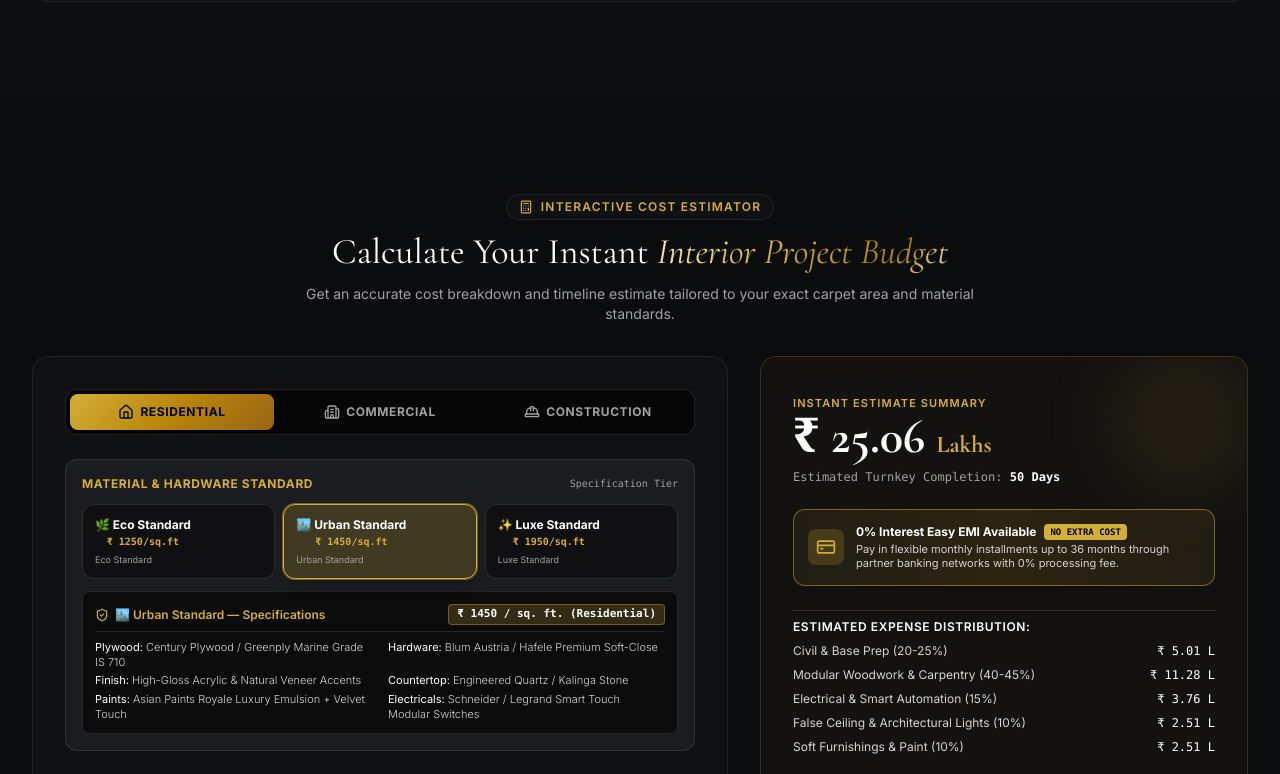
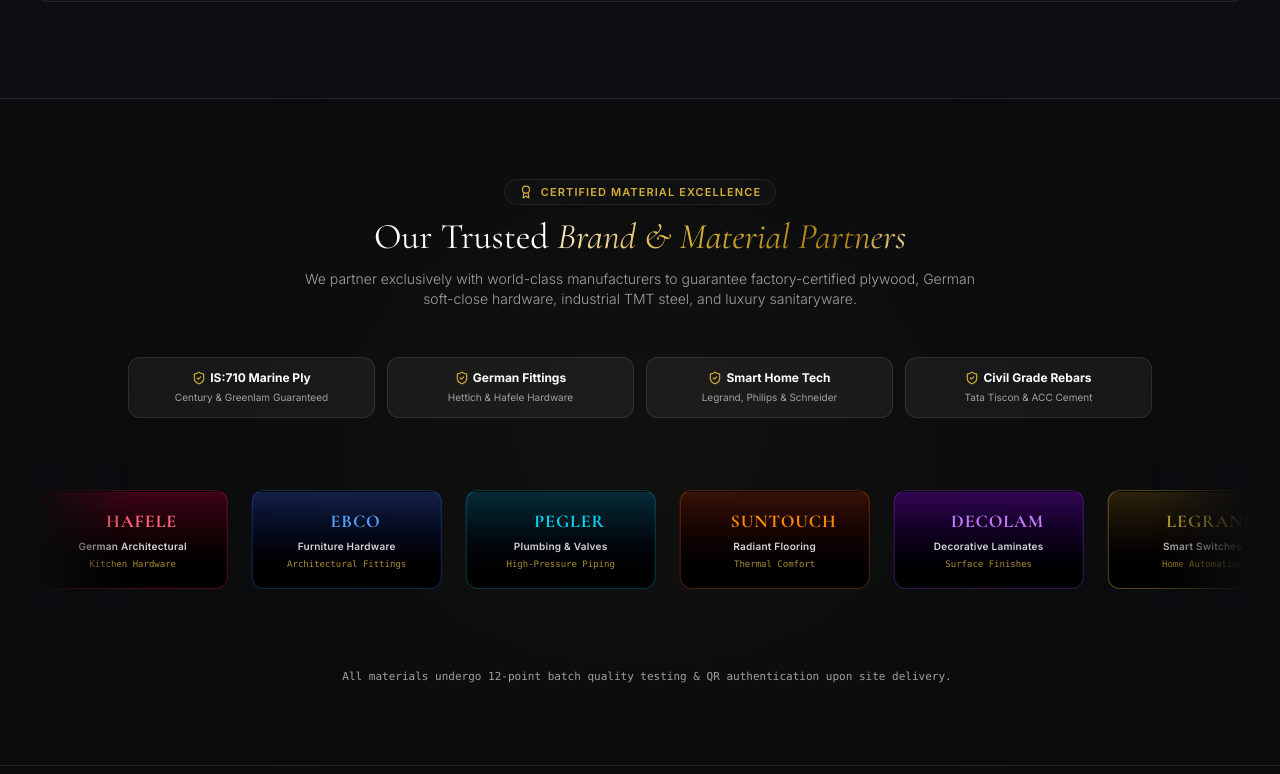
Before and after one commit to goutamjoshi81/decor8india, a React (Vite) app: page / in a window 1280 px wide. Shown: the part 7326-8100 px from the top of the page. Built offline with nearby package versions, Linux system fonts and the light colour scheme.

Commit message:
Add Trusted Material & Hardware Partners infinite marquee section

```diff
--- a/src/App.tsx
+++ b/src/App.tsx
@@ -5,9 +5,9 @@ import { Hero } from './components/Hero';
 import { AboutUs } from './components/AboutUs';
 import { ServicesSection } from './components/ServicesSection';
 import { CostEstimator } from './components/CostEstimator';
+import { PartnersSection } from './components/PartnersSection';
 import { PortfolioGallery } from './components/PortfolioGallery';
 import { OngoingProjects } from './components/OngoingProjects';
-import { PartnersSection } from './components/PartnersSection';
 import { MagazineSection } from './components/MagazineSection';
 import { InstagramSection } from './components/InstagramSection';
 import { Testimonials } from './components/Testimonials';
@@ -48,10 +48,10 @@ const MainAppContent: React.FC = () => {
           <Hero />
           <AboutUs />
           <ServicesSection />
+          <PartnersSection />
           <CostEstimator />
           <PortfolioGallery />
           <OngoingProjects />
-          <PartnersSection />
           <MagazineSection />
           <InstagramSection />
           <Testimonials />
--- a/src/components/PartnersSection.tsx
+++ b/src/components/PartnersSection.tsx
@@ -1,289 +1,140 @@
-import React, { useState } from 'react';
-import { ShieldCheck, Award, Sparkles, CheckCircle2 } from 'lucide-react';
+import React from 'react';
+import { ShieldCheck, Award, Sparkles } from 'lucide-react';
 
 interface PartnerBrand {
-  id: string;
   name: string;
-  category: 'Woodwork' | 'Civil' | 'Sanitary' | 'Electrical';
-  badge: string;
-  tagline: string;
-  logoText: string;
-  color: string;
+  category: string;
+  tag: string;
+  logoBg: string;
+  textColor: string;
+  accentBorder: string;
 }
 
-export const PARTNER_BRANDS: PartnerBrand[] = [
-  // Interior & Woodwork
-  {
-    id: 'greenlam',
-    name: 'Greenlam Laminates',
-    category: 'Woodwork',
-    badge: 'Surface Laminates & Veneers',
-    tagline: 'Anti-Bacterial Premium Decorative Laminates',
-    logoText: 'GREENLAM',
-    color: '#EAB308'
-  },
-  {
-    id: 'century',
-    name: 'CenturyPly',
-    category: 'Woodwork',
-    badge: 'Marine Grade IS 710 Plywood',
-    tagline: 'ViroKill Tech Borer & Termite Proof Plywood',
-    logoText: 'CENTURYPLY',
-    color: '#EF4444'
-  },
-  {
-    id: 'hettich',
-    name: 'Hettich Germany',
-    category: 'Woodwork',
-    badge: 'German Fitting & Soft-Close',
-    tagline: 'Technik für Möbel — Lifetime Warranty Hardware',
-    logoText: 'Hettich',
-    color: '#3B82F6'
-  },
-  {
-    id: 'hafele',
-    name: 'Häfele',
-    category: 'Woodwork',
-    badge: 'Architectural Hardware Systems',
-    tagline: 'German Engineering & Smart Wardrobe Fittings',
-    logoText: 'HÄFELE',
-    color: '#DC2626'
-  },
-  {
-    id: 'ebco',
-    name: 'Ebco',
-    category: 'Woodwork',
-    badge: 'Modular Hardware & Slides',
-    tagline: 'Simplifying Lives — Precision Hardware',
-    logoText: 'ebco',
-    color: '#10B981'
-  },
-  {
-    id: 'decolam',
-    name: 'Decolam',
-    category: 'Woodwork',
-    badge: 'High-Gloss Acrylic Sheets',
-    tagline: 'Luxury Interior Laminates & Fluted Panels',
-    logoText: 'DECOLAM',
-    color: '#F59E0B'
-  },
-
-  // Bath & Sanitary
-  {
-    id: 'jaquar',
-    name: 'Jaquar',
-    category: 'Sanitary',
-    badge: 'Luxury Bath Fittings',
-    tagline: 'Complete Bathroom Solutions & Thermostatic Showers',
-    logoText: 'jaquar',
-    color: '#6366F1'
-  },
-  {
-    id: 'pegler',
-    name: 'Pegler Yorkshire',
-    category: 'Sanitary',
-    badge: 'Plumbing & Brass Valves',
-    tagline: 'High-Pressure Hydro Engineering Fittings',
-    logoText: 'PEGLER',
-    color: '#06B6D4'
-  },
-
-  // Electrical & Smart Automation
-  {
-    id: 'legrand',
-    name: 'Legrand France',
-    category: 'Electrical',
-    badge: 'Smart Touch Switches & IoT',
-    tagline: 'Arteor & Living Now Smart Home Automation',
-    logoText: 'legrand',
-    color: '#EF4444'
-  },
-  {
-    id: 'philips',
-    name: 'Philips Hue & Lighting',
-    category: 'Electrical',
-    badge: 'Architectural LED & COB Lights',
-    tagline: 'EyeComfort Anti-Glare Recessed Profile Lights',
-    logoText: 'PHILIPS',
-    color: '#0284C7'
-  },
-  {
-    id: 'bosch',
-    name: 'Bosch Home',
-    category: 'Electrical',
-    badge: 'Built-in Kitchen Appliances',
-    tagline: 'Invented for Life — German Built-in Ovens & Hobs',
-    logoText: 'BOSCH',
-    color: '#2563EB'
-  },
-  {
-    id: 'havells',
-    name: 'Havells India',
-    category: 'Electrical',
-    badge: 'FR-LSH Fire-Resistant Cables',
-    tagline: 'Smart Modular Wiring & Protection Systems',
-    logoText: 'HAVELLS',
-    color: '#E11D48'
-  },
-
-  // Civil & Structural Construction
-  {
-    id: 'tata-tmt',
-    name: 'Tata Tiscon TMT',
-    category: 'Civil',
-    badge: '550D High-Yield Rebars',
-    tagline: 'Earthquake-Resistant Primary Steel Structure',
-    logoText: 'TATA TISCON',
-    color: '#2563EB'
-  },
-  {
-    id: 'acc-cement',
-    name: 'ACC Cement',
-    category: 'Civil',
-    badge: '53 Grade Concrete & Concrete',
-    tagline: 'Gold Water Shield Anti-Dampness Cement',
-    logoText: 'ACC CEMENT',
-    color: '#DC2626'
-  },
-  {
-    id: 'saint-gobain',
-    name: 'Saint-Gobain',
-    category: 'Civil',
-    badge: 'Acoustic & Low-E Glass',
-    tagline: 'High-Performance Double Glazed Facades',
-    logoText: 'SAINT-GOBAIN',
-    color: '#10B981'
-  },
-  {
-    id: 'asian-paints',
-    name: 'Asian Paints Royale',
-    category: 'Woodwork',
-    badge: 'Luxury Velvet Touch Emulsions',
-    tagline: 'Teflon Surface Protection & Health Shield Paints',
-    logoText: 'asianpaints',
-    color: '#F97316'
-  }
+export const PartnersSection: React.FC = () => {
+  const brandPartners: PartnerBrand[] = [
+    { name: 'GREENLAM', category: 'Laminates & Veneers', tag: 'High-Pressure Veneers', logoBg: 'from-emerald-950/80 to-black', textColor: 'text-emerald-400', accentBorder: 'border-emerald-500/30' },
+    { name: 'CENTURY PLY', category: 'Plywood & Boards', tag: 'IS:710 Marine Grade', logoBg: 'from-amber-950/80 to-black', textColor: 'text-amber-400', accentBorder: 'border-amber-500/30' },
+    { name: 'JAQUAR', category: 'Bath & Sanitaryware', tag: 'Premium Fittings', logoBg: 'from-sky-950/80 to-black', textColor: 'text-sky-400', accentBorder: 'border-sky-500/30' },
+    { name: 'HETTICH', category: 'German Hardware', tag: 'Soft-Close Hinges', logoBg: 'from-red-950/80 to-black', textColor: 'text-red-400', accentBorder: 'border-red-500/30' },
+    { name: 'HAFELE', category: 'German Architectural', tag: 'Kitchen Hardware', logoBg: 'from-rose-950/80 to-black', textColor: 'text-rose-400', accentBorder: 'border-rose-500/30' },
+    { name: 'EBCO', category: 'Furniture Hardware', tag: 'Architectural Fittings', logoBg: 'from-blue-950/80 to-black', textColor: 'text-blue-400', accentBorder: 'border-blue-500/30' },
+    { name: 'PEGLER', category: 'Plumbing & Valves', tag: 'High-Pressure Piping', logoBg: 'from-cyan-950/80 to-black', textColor: 'text-cyan-400', accentBorder: 'border-cyan-500/30' },
+    { name: 'SUNTOUCH', category: 'Radiant Flooring', tag: 'Thermal Comfort', logoBg: 'from-orange-950/80 to-black', textColor: 'text-orange-400', accentBorder: 'border-orange-500/30' },
+    { name: 'DECOLAM', category: 'Decorative Laminates', tag: 'Surface Finishes', logoBg: 'from-purple-950/80 to-black', textColor: 'text-purple-400', accentBorder: 'border-purple-500/30' },
+    { name: 'LEGRAND', category: 'Smart Switches', tag: 'Home Automation', logoBg: 'from-[#2C220E] to-black', textColor: 'text-[#D4AF37]', accentBorder: 'border-[#D4AF37]/40' },
+    { name: 'PHILIPS', category: 'Architectural Lighting', tag: 'COB & LED Systems', logoBg: 'from-indigo-950/80 to-black', textColor: 'text-indigo-400', accentBorder: 'border-indigo-500/30' },
+    { name: 'BOSCH', category: 'Built-in Appliances', tag: 'German Engineering', logoBg: 'from-neutral-900 to-black', textColor: 'text-neutral-200', accentBorder: 'border-neutral-500/30' },
+    { name: 'HAVELLS', category: 'Electrical & Wires', tag: 'FRHR Copper Cables', logoBg: 'from-amber-950/80 to-black', textColor: 'text-amber-300', accentBorder: 'border-amber-500/30' },
+    { name: 'TATA TMT', category: 'Structural Steel', tag: 'Tiscon 550SD Rebars', logoBg: 'from-slate-900 to-black', textColor: 'text-slate-200', accentBorder: 'border-slate-500/30' },
+    { name: 'ACC CEMENT', category: 'Civil Concrete', tag: 'High-Strength Concrete', logoBg: 'from-red-950/80 to-black', textColor: 'text-red-300', accentBorder: 'border-red-500/30' },
+    { name: 'ASIAN PAINTS', category: 'Luxury Emulsions', tag: 'Royale Velvet Touch', logoBg: 'from-teal-950/80 to-black', textColor: 'text-teal-400', accentBorder: 'border-teal-500/30' },
+    { name: 'KALINGASTONE', category: 'Quartz & Marble', tag: 'Engineered Stone', logoBg: 'from-stone-900 to-black', textColor: 'text-[#D4AF37]', accentBorder: 'border-[#D4AF37]/30' },
+    { name: 'SCHNEIDER', category: 'Smart Automation', tag: 'KNX Automation', logoBg: 'from-emerald-950/80 to-black', textColor: 'text-emerald-300', accentBorder: 'border-emerald-500/30' },
+    { name: 'ULTRATECH', category: 'Civil Concrete', tag: 'Super Structural Cement', logoBg: 'from-yellow-950/80 to-black', textColor: 'text-yellow-400', accentBorder: 'border-yellow-500/30' },
+    { name: 'SAINT-GOBAIN', category: 'Toughened Glass', tag: 'Acoustic Glazing', logoBg: 'from-blue-950/80 to-black', textColor: 'text-sky-300', accentBorder: 'border-sky-500/30' }
   ];
 
-export const PartnersSection: React.FC = () => {
-  const [activeCategory, setActiveCategory] = useState<'All' | 'Woodwork' | 'Civil' | 'Sanitary' | 'Electrical'>('All');
-
-  const filteredBrands = activeCategory === 'All'
-    ? PARTNER_BRANDS
-    : PARTNER_BRANDS.filter(b => b.category === activeCategory);
+  // Duplicate for seamless infinite marquee loop
+  const marqueeList = [...brandPartners, ...brandPartners];
 
   return (
-    <section id="partners" className="py-24 bg-[#0B0C0E] relative overflow-hidden border-t border-white/10">
+    <section id="partners" className="py-20 bg-[#0B0C0E] border-y border-white/10 relative overflow-hidden">
 
-      {/* Ambient background glow */}
-      <div className="absolute top-1/2 left-1/2 transform -translate-x-1/2 -translate-y-1/2 w-[600px] h-[600px] bg-[#D4AF37]/5 rounded-full blur-[160px] pointer-events-none" />
+      {/* Decorative radial lighting */}
+      <div className="absolute top-1/2 left-1/2 -translate-x-1/2 -translate-y-1/2 w-[600px] h-[300px] bg-[#D4AF37]/5 rounded-full blur-[140px] pointer-events-none" />
 
-      <div className="max-w-7xl mx-auto px-4 sm:px-6 lg:px-8 relative z-10 space-y-16">
+      <div className="max-w-7xl mx-auto px-4 sm:px-6 lg:px-8 space-y-12 relative z-10">
 
-        {/* Section Header */}
-        <div className="text-center max-w-3xl mx-auto space-y-4">
-          <div className="inline-flex items-center space-x-2 px-3.5 py-1 rounded-full glass-panel border border-[#D4AF37]/30 text-xs font-semibold uppercase tracking-widest text-[#D4AF37]">
-            <ShieldCheck className="w-4 h-4 text-[#D4AF37]" />
-            <span>OEM Material Standards</span>
+        {/* Header */}
+        <div className="text-center max-w-3xl mx-auto space-y-3">
+          <div className="inline-flex items-center space-x-2 px-3.5 py-1 rounded-full glass-panel border border-[#D4AF37]/30 text-[11px] font-semibold uppercase tracking-widest text-[#D4AF37]">
+            <Award className="w-3.5 h-3.5" />
+            <span>Certified Material Excellence</span>
           </div>
 
-          <h2 className="text-3xl sm:text-5xl font-serif text-white">
-            Trusted Procurement & <span className="gold-gradient-text italic font-normal">Brand Partners</span>
+          <h2 className="text-2xl sm:text-4xl font-serif text-white">
+            Our Trusted <span className="gold-gradient-text italic font-normal">Brand & Material Partners</span>
           </h2>
 
-          <p className="text-neutral-400 font-light text-base sm:text-lg leading-relaxed">
-            We partner exclusively with world-class manufacturers for 100% authentic materials, factory-backed guarantees, and zero-compromise architectural quality.
+          <p className="text-neutral-400 font-light text-xs sm:text-sm max-w-2xl mx-auto">
+            We partner exclusively with world-class manufacturers to guarantee factory-certified plywood, German soft-close hardware, industrial TMT steel, and luxury sanitaryware.
           </p>
         </div>
 
-        {/* Category Tabs */}
-        <div className="flex justify-start sm:justify-center overflow-x-auto pb-3 -mx-4 px-4 sm:mx-0 sm:px-0 no-scrollbar">
-          <div className="p-1 sm:p-1.5 rounded-2xl glass-panel border border-white/10 flex space-x-1.5 sm:space-x-2 shrink-0">
-            {(['All', 'Woodwork', 'Civil', 'Sanitary', 'Electrical'] as const).map(cat => (
-              <button
-                key={cat}
-                onClick={() => setActiveCategory(cat)}
-                className={`px-4 py-2 sm:px-5 sm:py-2.5 rounded-xl text-xs sm:text-sm font-semibold transition-all duration-300 whitespace-nowrap ${
-                  activeCategory === cat
-                    ? 'gold-gradient-bg text-black shadow-lg font-bold shadow-[#D4AF37]/20'
-                    : 'text-neutral-400 hover:text-white hover:bg-white/5'
-                }`}
-              >
-                {cat === 'All' ? 'All Partners (16)' : cat === 'Woodwork' ? 'Plywood & Hardware' : cat === 'Civil' ? 'Civil & Steel' : cat === 'Sanitary' ? 'Bath & Sanitary' : 'Electrical & Smart Tech'}
-              </button>
-            ))}
+        {/* Category Trust Highlights */}
+        <div className="grid grid-cols-2 md:grid-cols-4 gap-3 max-w-5xl mx-auto text-center">
+          <div className="p-3 rounded-xl bg-white/5 border border-white/10 space-y-1">
+            <div className="text-xs font-bold text-white flex items-center justify-center space-x-1">
+              <ShieldCheck className="w-3.5 h-3.5 text-[#D4AF37]" />
+              <span>IS:710 Marine Ply</span>
+            </div>
+            <div className="text-[10px] text-neutral-400">Century & Greenlam Guaranteed</div>
+          </div>
+
+          <div className="p-3 rounded-xl bg-white/5 border border-white/10 space-y-1">
+            <div className="text-xs font-bold text-white flex items-center justify-center space-x-1">
+              <ShieldCheck className="w-3.5 h-3.5 text-[#D4AF37]" />
+              <span>German Fittings</span>
+            </div>
+            <div className="text-[10px] text-neutral-400">Hettich & Hafele Hardware</div>
+          </div>
+
+          <div className="p-3 rounded-xl bg-white/5 border border-white/10 space-y-1">
+            <div className="text-xs font-bold text-white flex items-center justify-center space-x-1">
+              <ShieldCheck className="w-3.5 h-3.5 text-[#D4AF37]" />
+              <span>Smart Home Tech</span>
+            </div>
+            <div className="text-[10px] text-neutral-400">Legrand, Philips & Schneider</div>
+          </div>
+
+          <div className="p-3 rounded-xl bg-white/5 border border-white/10 space-y-1">
+            <div className="text-xs font-bold text-white flex items-center justify-center space-x-1">
+              <ShieldCheck className="w-3.5 h-3.5 text-[#D4AF37]" />
+              <span>Civil Grade Rebars</span>
+            </div>
+            <div className="text-[10px] text-neutral-400">Tata Tiscon & ACC Cement</div>
           </div>
         </div>
 
-        {/* Brands Logo Grid */}
-        <div className="grid grid-cols-2 sm:grid-cols-3 lg:grid-cols-4 gap-4 sm:gap-6">
-          {filteredBrands.map((brand) => (
+        {/* Infinite Scrolling Logo Marquee Container */}
+        <div className="relative py-4 overflow-hidden mask-gradient">
+
+          {/* Gradient fade edges */}
+          <div className="absolute top-0 bottom-0 left-0 w-24 bg-gradient-to-r from-[#0B0C0E] to-transparent z-10 pointer-events-none" />
+          <div className="absolute top-0 bottom-0 right-0 w-24 bg-gradient-to-l from-[#0B0C0E] to-transparent z-10 pointer-events-none" />
+
+          {/* Marquee Track */}
+          <div className="animate-marquee space-x-4 sm:space-x-6 py-2">
+            {marqueeList.map((brand, idx) => (
               <div
-              key={brand.id}
-              className="group glass-card rounded-2xl p-5 border border-white/10 hover:border-[#D4AF37]/50 transition-all duration-500 hover:-translate-y-1 flex flex-col justify-between space-y-4 relative overflow-hidden"
+                key={`${brand.name}-${idx}`}
+                className={`group px-5 py-3.5 sm:px-6 sm:py-4 rounded-xl bg-gradient-to-b ${brand.logoBg} border ${brand.accentBorder} transition-all duration-300 hover:scale-105 hover:border-[#D4AF37] hover:shadow-xl hover:shadow-[#D4AF37]/10 flex flex-col justify-center items-center space-y-1 min-w-[160px] sm:min-w-[190px] cursor-pointer select-none`}
               >
-              {/* Subtle top accent gradient line */}
-              <div className="absolute top-0 left-0 right-0 h-1 bg-gradient-to-r from-transparent via-[#D4AF37]/40 to-transparent opacity-0 group-hover:opacity-100 transition-opacity" />
-
-              {/* Brand Logo Box */}
-              <div className="h-16 rounded-xl bg-black/60 border border-white/5 flex items-center justify-center p-3 group-hover:bg-white/10 transition-colors">
-                <span
-                  className="font-black text-xl sm:text-2xl tracking-tighter uppercase font-mono transition-transform duration-300 group-hover:scale-105"
-                  style={{ color: '#E5E3DF' }}
-                >
-                  {brand.logoText}
+                <div className="flex items-center space-x-1.5">
+                  <Sparkles className="w-3 h-3 text-[#D4AF37] opacity-0 group-hover:opacity-100 transition-opacity" />
+                  <span className={`font-serif font-extrabold text-base sm:text-lg tracking-wider ${brand.textColor} group-hover:text-white transition-colors`}>
+                    {brand.name}
                   </span>
                 </div>
-
-              {/* Details */}
-              <div className="space-y-1">
-                <div className="text-xs font-bold text-white group-hover:text-[#D4AF37] transition-colors flex items-center justify-between">
-                  <span>{brand.name}</span>
-                  <CheckCircle2 className="w-3.5 h-3.5 text-[#D4AF37] shrink-0" />
+                <div className="text-[10px] text-neutral-300 font-semibold tracking-wide">
+                  {brand.category}
                 </div>
-                <div className="text-[10px] text-[#D4AF37] font-mono font-medium">{brand.badge}</div>
-                <div className="text-[11px] text-neutral-400 font-light line-clamp-1 pt-1">{brand.tagline}</div>
+                <div className="text-[9px] text-[#D4AF37] font-mono opacity-80 group-hover:opacity-100">
+                  {brand.tag}
                 </div>
-
               </div>
             ))}
           </div>
 
-        {/* Guarantee Banner */}
-        <div className="p-6 sm:p-8 rounded-2xl glass-panel-gold border border-[#D4AF37]/30 grid grid-cols-1 md:grid-cols-3 gap-6 items-center shadow-2xl">
-          <div className="flex items-center space-x-3">
-            <div className="p-3 rounded-xl bg-[#D4AF37]/20 text-[#D4AF37] shrink-0">
-              <Award className="w-6 h-6" />
-            </div>
-            <div>
-              <div className="text-sm font-bold text-white">100% Genuine OEM Sourcing</div>
-              <div className="text-xs text-neutral-300">Direct procurement from authorized manufacturers</div>
-            </div>
         </div>
 
-          <div className="flex items-center space-x-3">
-            <div className="p-3 rounded-xl bg-[#D4AF37]/20 text-[#D4AF37] shrink-0">
-              <ShieldCheck className="w-6 h-6" />
-            </div>
-            <div>
-              <div className="text-sm font-bold text-white">10-Year Comprehensive Warranty</div>
-              <div className="text-xs text-neutral-300">Backed by official brand replacement guarantees</div>
-            </div>
-          </div>
-
-          <div className="flex items-center space-x-3">
-            <div className="p-3 rounded-xl bg-[#D4AF37]/20 text-[#D4AF37] shrink-0">
-              <Sparkles className="w-6 h-6" />
-            </div>
-            <div>
-              <div className="text-sm font-bold text-white">Transparent Batch Tracking</div>
-              <div className="text-xs text-neutral-300">Invoice verification for ISI & IS 710 grades</div>
-            </div>
-          </div>
+        {/* Sourcing Promise note */}
+        <div className="text-center text-[11px] text-neutral-400 font-mono flex items-center justify-center space-x-2 pt-2">
+          <span className="w-1.5 h-1.5 rounded-full bg-emerald-400 animate-ping"></span>
+          <span>All materials undergo 12-point batch quality testing & QR authentication upon site delivery.</span>
         </div>
 
       </div>
-
     </section>
   );
 };
--- a/src/index.css
+++ b/src/index.css
@@ -75,6 +75,34 @@
   box-shadow: 0 20px 40px -15px rgba(0, 0, 0, 0.7), 0 0 30px rgba(212, 175, 55, 0.15);
 }
 
+/* Infinite Marquee Animation for Brand Partner Logos */
+@keyframes marquee {
+  0% {
+    transform: translateX(0%);
+  }
+  100% {
+    transform: translateX(-50%);
+  }
+}
+
+.animate-marquee {
+  display: flex;
+  width: max-content;
+  animation: marquee 35s linear infinite;
+}
+
+.animate-marquee:hover {
+  animation-play-state: paused;
+}
+
+.no-scrollbar::-webkit-scrollbar {
+  display: none;
+}
+.no-scrollbar {
+  -ms-overflow-style: none;
+  scrollbar-width: none;
+}
+
 /* Custom Scrollbar */
 ::-webkit-scrollbar {
   width: 8px;
```
Lines whose indentation alone changed are shown as unchanged.
